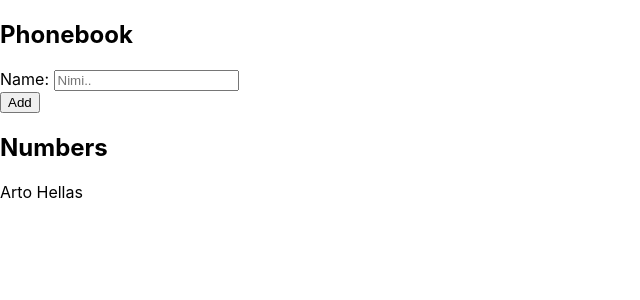
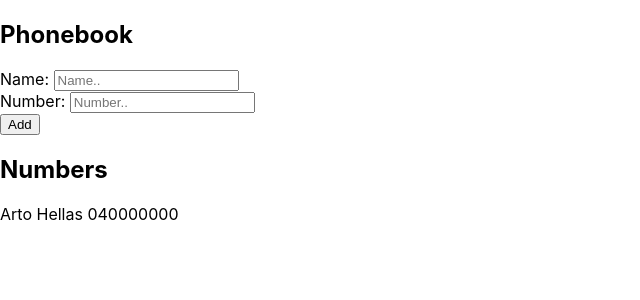
Before and after one commit to samsonitto/fullstack2020, a React (Create React App) app in the folder osa2/puhelinluettelo/: page / in a window 1280 px wide. Shown: the top 300 px of the page, without its empty margins (0-640 px from the left). Built offline with nearby package versions, Linux system fonts and the light colour scheme; the HTML template or start-up script is replaced by a standard one.

Commit message:
2.8 done

```diff
--- a/osa2/puhelinluettelo/src/App.js
+++ b/osa2/puhelinluettelo/src/App.js
@@ -5,14 +5,24 @@ import PlainText from './components/PlainText'
 
 const App = () => {
   const [ persons, setPersons] = useState([
-    { name: 'Arto Hellas' }
+    { name: 'Arto Hellas',
+      number: '040000000'
+    }
   ])
   const [ newName, setNewName ] = useState('')
+  const [ newNumber, setNewNumber ] = useState('')
 
   const handleAddClick = (e) => {
     e.preventDefault()
+    if(newName === '') {
+      alert("Input Name")
+    }
+    else if (newNumber === '') {
+      alert("Input Number")
+    } else {
       let newObject = {
-      name: newName
+        name: newName,
+        number: newNumber
       }
 
       if(persons.some(person => person.name === newName)) {
@@ -21,24 +31,26 @@ const App = () => {
         setPersons(persons.concat(newObject))
         setNewName('')
         document.getElementById('nameInput0').value = ''
+        document.getElementById('numberInput0').value = ''
       }
-
+    }
   }
 
   const handleAddOnChange = (e) => {
     setNewName(e.target.value)
-    console.log(newName);
-
   }
 
-  console.log(persons);
+  const handleAddNumberOnChange = (e) => {
+    setNewNumber(e.target.value)
+  }
 
   return (
     <div>
       <h2>Phonebook</h2>
       <form>
         <div>
-          Name: <Input placeholder={'Nimi..'} handleOnChange={handleAddOnChange} id={'nameInput0'} />
+          Name: <Input placeholder={'Name..'} handleOnChange={handleAddOnChange} id={'nameInput0'} /><br />
+          Number: <Input placeholder={'Number..'} handleOnChange={handleAddNumberOnChange} id={'numberInput0'} />
         </div>
         <div>
           <Button type={'submit'} handleClick={handleAddClick} text={'Add'} />
@@ -46,7 +58,7 @@ const App = () => {
       </form>
       <h2>Numbers</h2>
       {persons.map((person, i) =>
-        <PlainText text={person.name} key={i} />
+        <PlainText text={`${person.name} ${person.number}`} key={i} />
       )}
     </div>
   )
```
Lines whose indentation alone changed are shown as unchanged.
